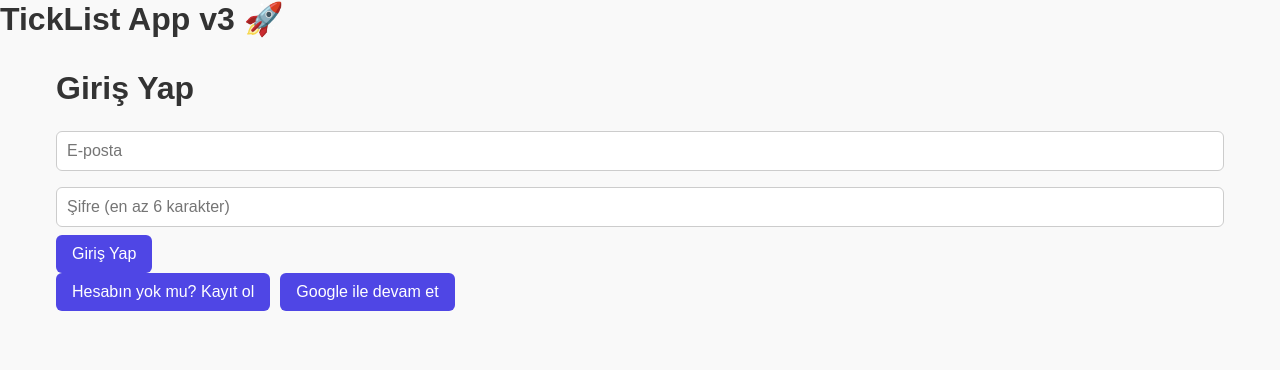
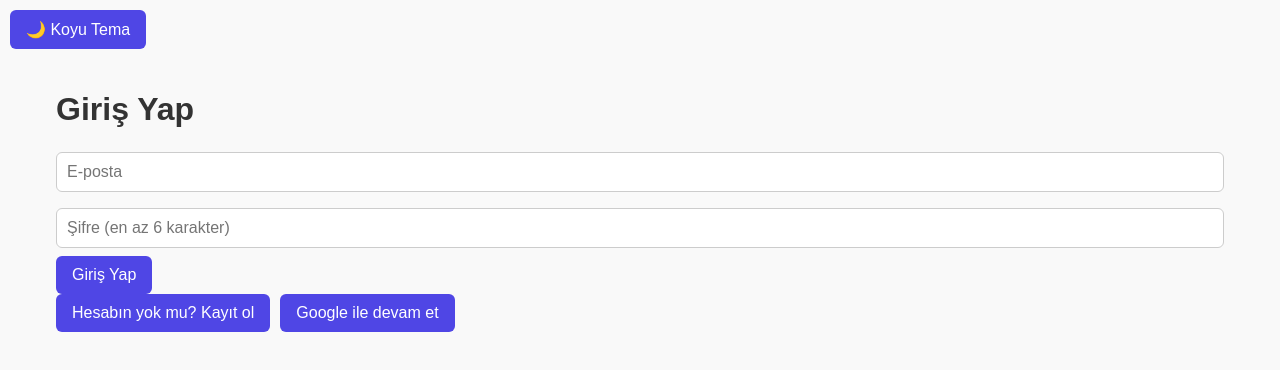
Before and after one commit to appclyra-lab/ticklist, a React (Vite) app: page / in a window 1280 px wide. Shown: the top 370 px of the page. Built offline with nearby package versions, Linux system fonts and the light colour scheme; no server answers.

Commit message:
feat: tema toggle eklendi

```diff
--- a/src/App.jsx
+++ b/src/App.jsx
@@ -8,14 +8,41 @@ import { onAuthStateChanged } from "firebase/auth";
 export default function App() {
   const [user, setUser] = useState(null);
 
+  // Tema state (light/dark)
+  const [theme, setTheme] = useState(() => {
+    return (
+      localStorage.getItem("theme") ||
+      (window.matchMedia("(prefers-color-scheme: dark)").matches
+        ? "dark"
+        : "light")
+    );
+  });
+
+  // Tema class'ını html'e uygula
+  useEffect(() => {
+    document.documentElement.classList.toggle("dark", theme === "dark");
+    localStorage.setItem("theme", theme);
+  }, [theme]);
+
+  // Firebase auth değişikliklerini dinle
   useEffect(() => {
     const unsub = onAuthStateChanged(auth, (u) => setUser(u || null));
     return () => unsub();
   }, []);
 
+  // Tema değiştirme fonksiyonu
+  const toggleTheme = () => setTheme((t) => (t === "dark" ? "light" : "dark"));
+
   return (
     <>
-      <h1>TickList App v3 🚀</h1>
+      {/* Üst kısımda tema değiştirme butonu */}
+      <div className="toolbar" style={{ padding: "10px", textAlign: "center" }}>
+        <button type="button" onClick={toggleTheme}>
+          {theme === "dark" ? "🌞 Açık Tema" : "🌙 Koyu Tema"}
+        </button>
+      </div>
+
+      {/* Kullanıcı varsa uygulama, yoksa login ekranı */}
       {user ? <AuthedApp user={user} /> : <Auth />}
     </>
   );
--- a/src/styles.css
+++ b/src/styles.css
@@ -1,3 +1,20 @@
+:root{
+  --bg:#ffffff; --fg:#0f172a;
+  --card:#ffffff; --muted:#f1f5f9;
+  --btn:#4f46e5; --btn-fg:#ffffff;
+}
+
+.dark{
+  --bg:#0b1220; --fg:#e5e7eb;
+  --card:#0f172a; --muted:#111827;
+  --btn:#6366f1; --btn-fg:#ffffff;
+}
+
+html, body{ background:var(--bg); color:var(--fg); }
+
+.card{ background:var(--card); }
+button{ background:var(--btn); color:var(--btn-fg); }
+
 /* === GENEL STİLLER === */
 *,
 *::before,
```
